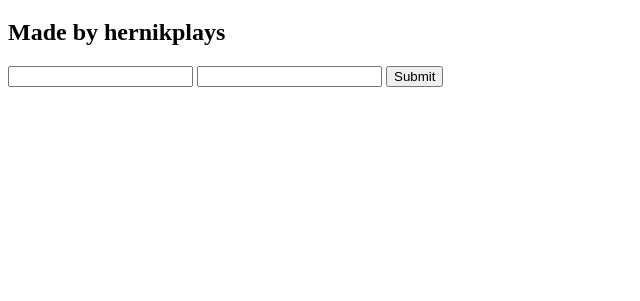
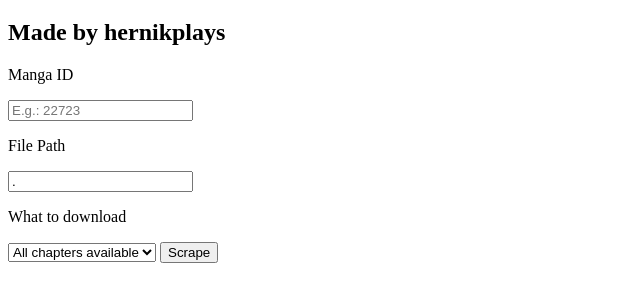
Before and after one commit to hernikplays/mangadex-scraper-gui, an Electron app: page index.html in a window 800 px wide. Shown: the part 61-362 px from the top of the page, without its empty margins (0-640 px from the left). Drawn offline with Linux system fonts and the light colour scheme.

Commit message:
woo getting info

```diff
--- a/assets/js/script.js
+++ b/assets/js/script.js
@@ -1,5 +1,16 @@
 const Mangadex = require("mangadex-api")
 
+
+document.getElementById("folder").value = __dirname;  // sets folder input to the current folder the EXE is located in
+
 function scrape(id, filePath){
+    Mangadex.getManga(id).then(({ manga, chapter }) => {
+        console.log(manga)
+        let cover = manga.cover_url.replace("cdndex.com", "mangadex.org") //bad link in api, replace it with right
+        document.getElementById("cover").src = cover;
+        document.getElementById("name").innerHTML = manga.title
+        document.getElementById("info").style.display = "contents"; //show info
+      }) //gets manga info
+
 
 }
--- a/index.html
+++ b/index.html
@@ -1,17 +1,38 @@
 <!DOCTYPE html>
 <html>
-  <head>
+
+<head>
     <meta charset="UTF-8">
-    <title>MangaDex Scraper</title>
+    <title>MangaDex Scraper by hernikplays</title>
     <!-- https://electronjs.org/docs/tutorial/security#csp-meta-tag -->
-  </head>
-  <body>
+</head>
+
+<body>
     <h1>MangaDex GUI Scraper</h1>
     <h2>Made by hernikplays</h2>
-    <input type="text" name="theid" id="theid">
-    <input type="text" name="folder" id="folder">
-    <button type="submit" id="submit" onclick="scrape(document.getElementById('theid').value)">Submit</button>
+    <div id="values">
+        <p>Manga ID</p>
+        <input type="text" name="theid" id="theid" placeholder="E.g.: 22723">
+        <p>File Path</p>
+        <input type="text" name="folder" id="folder" placeholder="C:/Users/You/Documents">
+        <p>What to download</p>
+        <select id="selop">
+            <option value="all">All chapters available</option>
+            <option value="ch">Single Chapter</option>
+            <option value="vol">Single Volume</option>
+        </select>
+        <button type="submit" id="submit"
+            onclick="scrape(document.getElementById('theid').value,document.getElementById('folder').value)">Scrape</button>
+    </div>
+    <div id="info" style="display: none">
+        <img id="cover" src="" width=20%>
+        <div id="ge">
+            <p id="label">Name: </p>
+            <p id="name"></p>
+        </div>
 
+    </div>
     <script src="assets/js/script.js"></script>
-  </body>
+</body>
+
 </html>
```
Also changed, not shown: package.json (added, +27 -0 lines).
